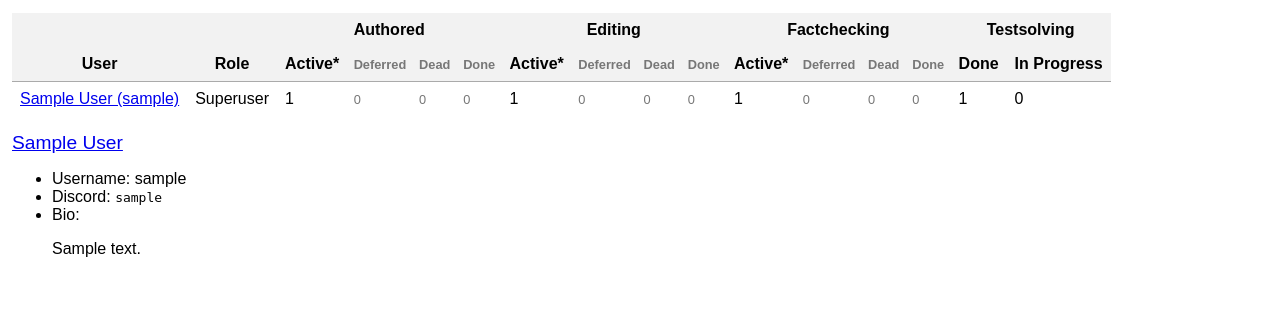
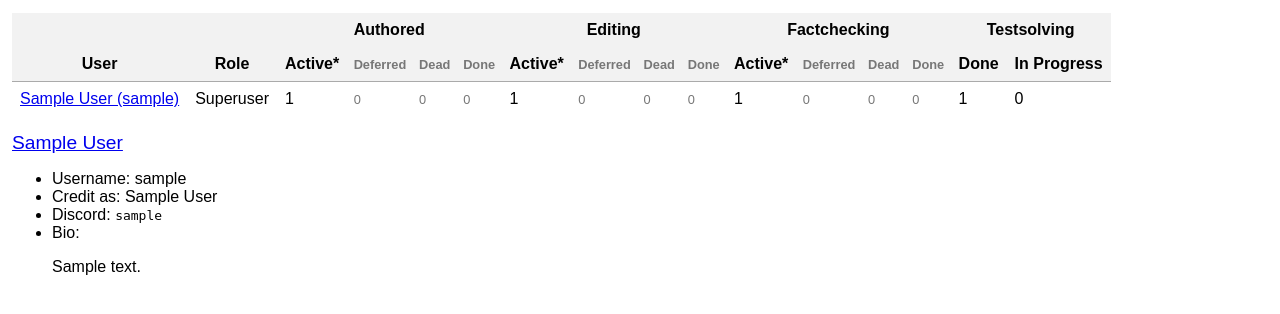
Before and after one commit to galacticpuzzlehunt/puzzlord, a Django app: page /users in a window 1280 px wide. Shown: the part 166-480 px from the top of the page. Run offline with Django 3.2, Linux system fonts and the light colour scheme; a user stored in the database is signed in; tables that the repository leaves empty hold one stand-in row (values such as "Sample post"); some libraries are stand-ins or nearby versions.

Commit message:
show credits name on users page

```diff
--- a/puzzle_editing/templates/users.html
+++ b/puzzle_editing/templates/users.html
@@ -63,6 +63,9 @@ Users
 		</a>
 		<ul>
 			<li>Username: {{ user.username }}</li>
+			{% if user.credits_name %}
+			<li>Credit as: {{ user.credits_name }}</li>
+			{% endif %}
 			{% if user.discord_username %}
 			<li>Discord: <code>{{ user.discord_username }}</code></li>
 			{% endif %}
```
